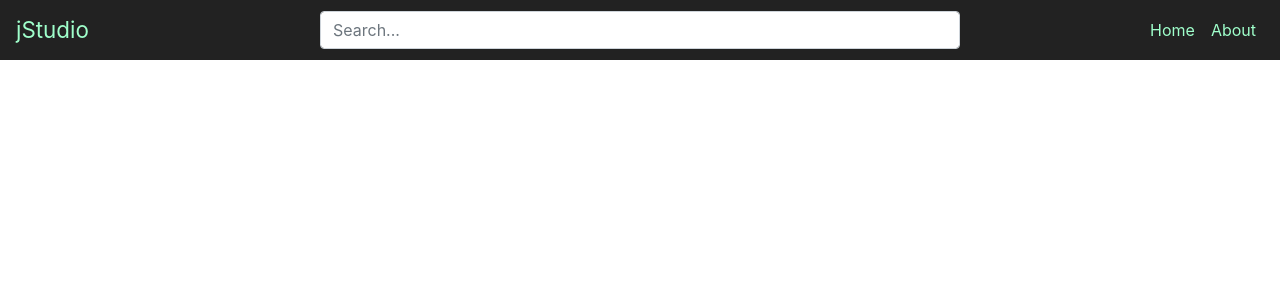
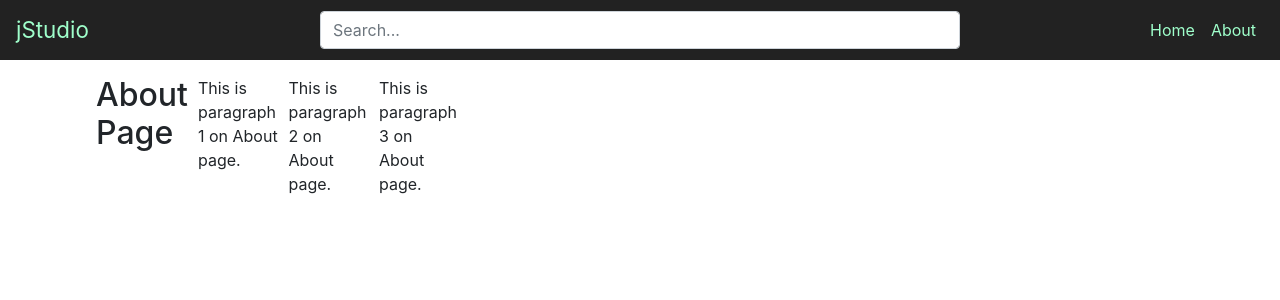
Before and after one commit to deshpandem10/jStudio-project, a React (Create React App) app in the folder code_files/: page /about in a window 1280 px wide. Shown: the top 300 px of the page. Built offline with nearby package versions, Linux system fonts and the light colour scheme.

Commit message:
Routing between pages achieved from the links on top navigation bar.

```diff
--- a/code_files/src/App.js
+++ b/code_files/src/App.js
@@ -5,12 +5,21 @@ import '../node_modules/bootstrap/dist/css/bootstrap.min.css';
 import { BrowserRouter as Router, Route, Switch } from "react-router-dom";
 import Navigation from './Components/Navigation/Navigation';
 
+import { Home } from './Components/HomePage/HomePage';
+import { About } from './Components/AboutPage/About';
+import { NoMatch } from './Components/NoMatch/NoMatch';
+
 class App extends Component {
   render () {
     return (
       <React.Fragment>
         <Router>
           <Navigation />
+          <Switch>
+            <Route exact path="/" component={Home} />
+            <Route path="/about" component={About} />
+            <Route component={NoMatch} />
+          </Switch>
         </Router>
       </React.Fragment>
     );
--- a/code_files/src/Components/AboutPage/About.js
+++ b/code_files/src/Components/AboutPage/About.js
@@ -11,7 +11,7 @@ const GridWrapper = styled.div`
     grid-auto-rows: minmax(25px, auto);
 `;
 
-export const Auto = () => (
+export const About = () => (
     <GridWrapper>
         <h2>About Page</h2>
         <p>This is paragraph 1 on About page.</p>
--- a/code_files/src/Components/HomePage/HomePage.js
+++ b/code_files/src/Components/HomePage/HomePage.js
@@ -11,11 +11,11 @@ const GridWrapper = styled.div`
     grid-auto-rows: minmax(25px, auto);
 `;
 
-export const Home = (props) => {
+export const Home = (props) => (
     <GridWrapper>
         <p>Hello, Madhura!</p>
         <p>Work in progress.</p>
         <p>This is paragraph 1 on Home page.</p>
         <p>This is paragraph 2 on Home page.</p>
     </GridWrapper>
-}
+)
```
